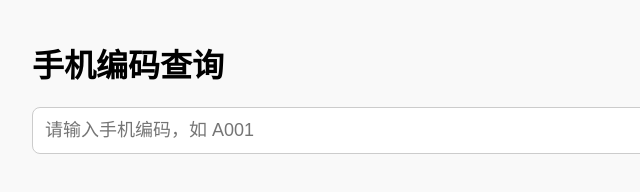
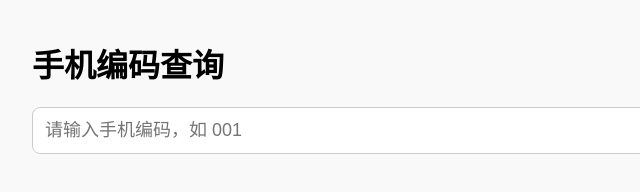
Before and after one commit to 5v46c8w22h-del/phone-site, a plain HTML site: page index.html in a window 1280 px wide. Shown: the full height of the page, 208-848 px from the left. Drawn offline with Linux system fonts and the light colour scheme.

Commit message:
Update index.html

```diff
--- a/index.html
+++ b/index.html
@@ -17,7 +17,7 @@
 </head>
 <body>
   <h1>手机编码查询</h1>
-  <input id="search" placeholder="请输入手机编码，如 A001" autocomplete="off">
+  <input id="search" placeholder="请输入手机编码，如 001" autocomplete="off">
   <div id="result"></div>
   <div id="lightbox"><img src="" alt="大图"></div>
   <script src="app.js"></script>
```
